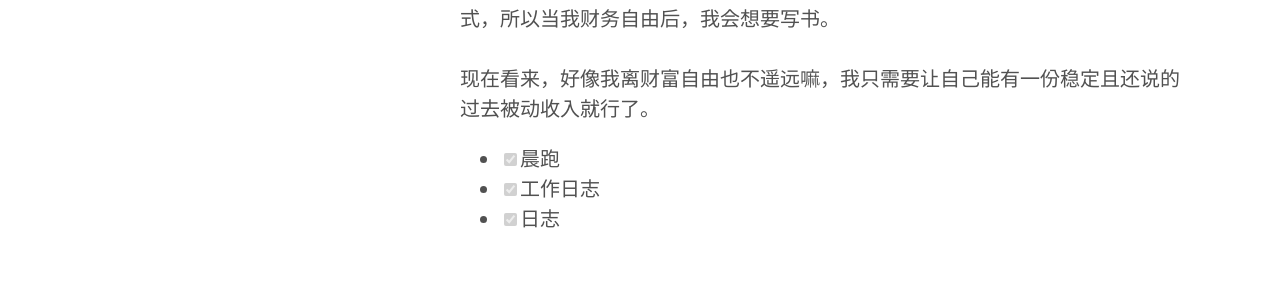
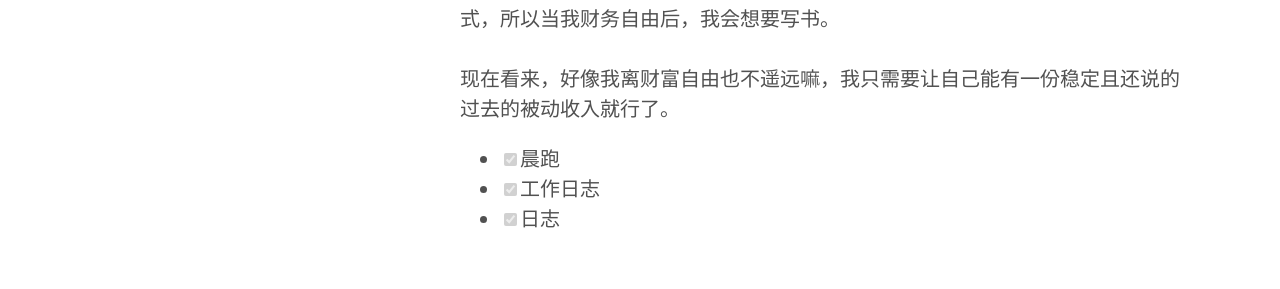
Before and after one commit to yoncise/yoncise.github.io, a Jekyll site: the page built from _posts/2020-10-09-14148932.md, in a window 1280 px wide. Shown: the part 656-945 px from the top of the page. Built offline with Jekyll 4.4.1, drawn with Linux system fonts in a browser that asks for light colours.

Commit message:
sync from yuque

```diff
--- a/_posts/2020-10-09-14148932.md
+++ b/_posts/2020-10-09-14148932.md
@@ -6,7 +6,7 @@ title: 假如财富自由了
 <br />首先我还是比较看中亲情的，所以我会买一栋有花园的大别墅，这样家人就都可以住在一块享受生活。<br />
 <br />其次财富自由后就意味着时间自由，那么我希望每年可以去几个不同的国家，并在当地常住一段时间，去深度的了解各个国家的风土人情，并认识各种有意思的人。<br />
 <br />昨晚想完前面两点后在第三点上纠结了很久，要么觉得格局太小，要么觉得太虚伪。后来想了想，我觉得人活着总该留下来些东西，而文字是最好的保留思维的方式，所以当我财务自由后，我会想要写书。<br />
-<br />现在看来，好像我离财富自由也不遥远嘛，我只需要让自己能有一份稳定且还说的过去被动收入就行了。<br />
+<br />现在看来，好像我离财富自由也不遥远嘛，我只需要让自己能有一份稳定且还说的过去的被动收入就行了。<br />
 
 - [x] 晨跑
 - [x] 工作日志
```
